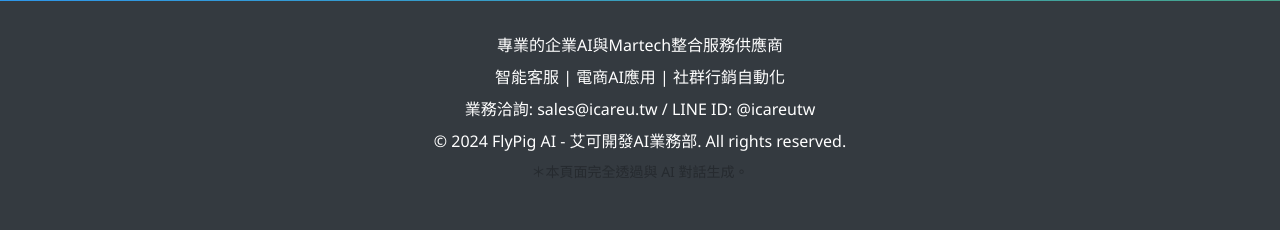
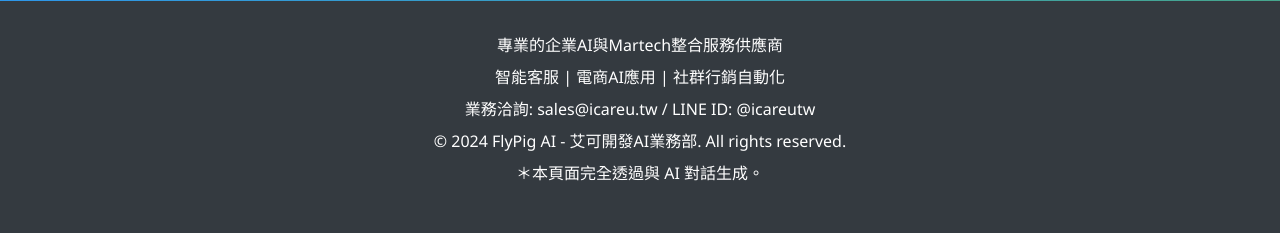
Before and after one commit to mkhsu2002/FlyPigWeb, a Flask app: page / in a window 1280 px wide. Shown: the part 4111-4344 px from the top of the page. Run offline with Flask 3, Linux system fonts and the light colour scheme; grey boxes are pictures that could not be loaded.

Commit message:
Agent query: AI生成聲明的文字是否現在更加明顯？
Remove unnecessary `text-muted` and `mb-2` classes from footer copyright.

Screenshot: https://storage.googleapis.com/screenshot-production-us-central1/fce4f715-6e2b-43e1-9d2a-a11c9c581b58/7ef6f661-a00e-4b0f-a3b9-bbafcf6e3841.jpg

```diff
--- a/templates/index.html
+++ b/templates/index.html
@@ -506,7 +506,7 @@
                     <p class="mb-2">智能客服 | 電商AI應用 | 社群行銷自動化</p>
                     <p class="mb-2">業務洽詢: sales@icareu.tw / LINE ID: @icareutw</p>
                     <p class="mb-2">&copy; 2024 FlyPig AI - 艾可開發AI業務部. All rights reserved.</p>
-                    <p class="small text-muted mt-2">＊本頁面完全透過與 AI 對話生成。</p>
+                    <p class="mt-2">＊本頁面完全透過與 AI 對話生成。</p>
                 </div>
             </div>
         </div>
```
